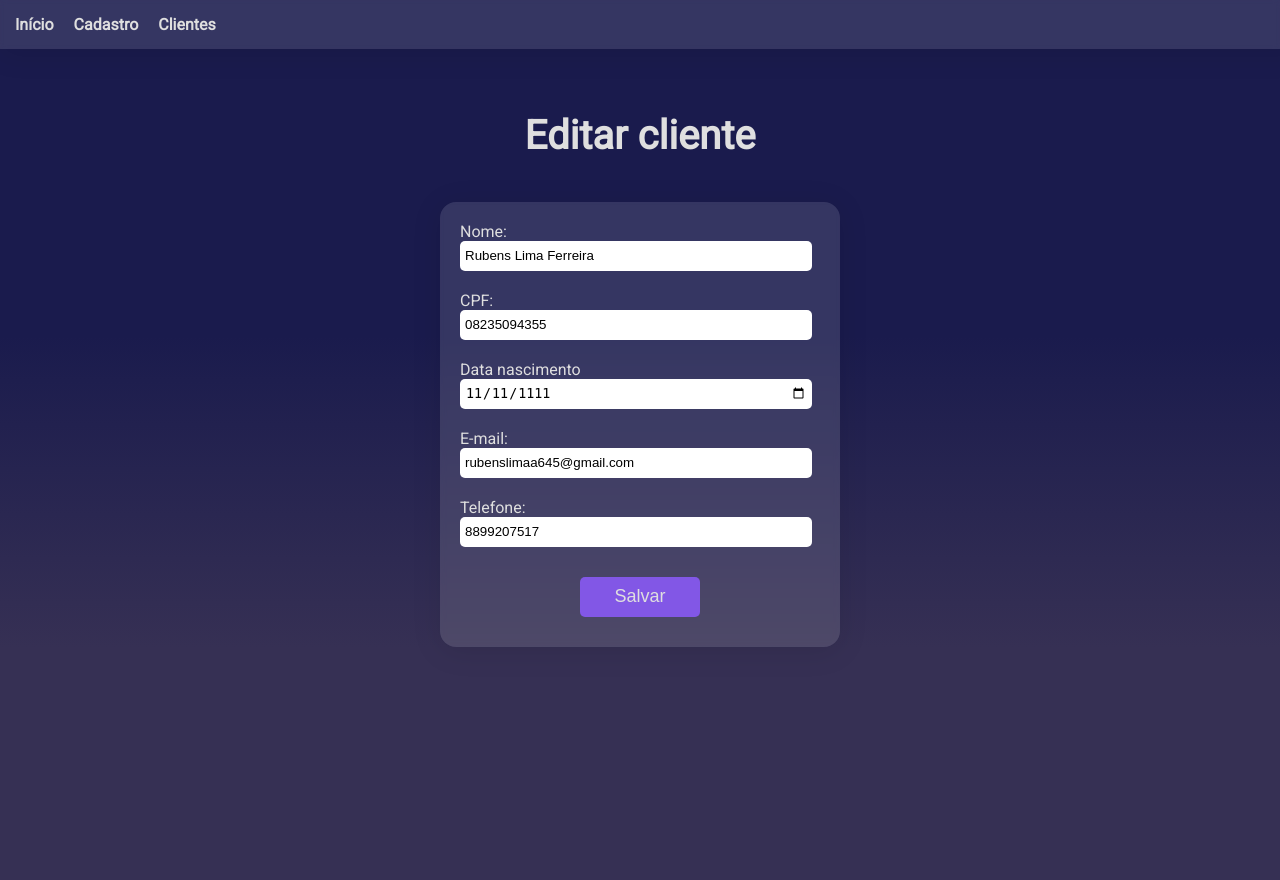
After one commit to RubensLFerreira/pweb1, a Flask app: page /alteracao/editar/1 in a window 1280 px wide. The commit adds this page. Run offline with Flask 3, Linux system fonts and the light colour scheme.

Commit message:
versão final do projeto

```diff
--- a/pratica_03/app.py
+++ b/pratica_03/app.py
@@ -3,6 +3,8 @@ from flask_sqlalchemy import SQLAlchemy
 
 app = Flask(__name__)
 
+
+# Criando o banco
 app.config['SQLALCHEMY_DATABASE_URI'] = 'sqlite:///clientes.db'
 db = SQLAlchemy(app)
 
@@ -14,10 +16,12 @@ class Cliente(db.Model):
   email = db.Column(db.String(100))
   telefone = db.Column(db.String(20))
 
+# Rota inicial
 @app.route('/')
 def index():
   return render_template('index.html')
 
+# Roda de cadastro
 @app.route('/cadastro', methods=['GET', 'POST'])
 def cadastro():
   if request.method == 'POST':
@@ -42,30 +46,49 @@ def cadastro():
   else:
     return render_template('cadastro.html')
 
+# Rota de clientes
 @app.route('/clientes')
 def clientes():
   clientes = Cliente.query.all()
   return render_template('clientes.html', clientes=clientes)
 
+# SObre o cliente
 @app.route('/sobre/<int:id>')
 def sobre(id):
   cliente = Cliente.query.get(id)
   return render_template('sobre.html', cliente=cliente)
 
+# Alterar ou excluir cliente
 @app.route('/alteracao/<int:id>')
 def alteracao(id):
   cliente = Cliente.query.get(id)
   return render_template('alteracao.html', cliente=cliente)
 
-# @app.route('/alteracao/excluir/<int:id>', methods=['GET', 'POST'])
-# def alteracao(id):
-#   cliente = Cliente.query.get(id)
-#   if cliente:
-#     db.session.delete(cliente)
-#     db.session.commit()
-#     return redirect(url_for('clientes'))
-#   else:
-#     return render_template('clientes.html')
+# Editar cliente
+@app.route('/alteracao/editar/<int:id>', methods=['GET', 'POST'])
+def editar(id):
+    cliente = Cliente.query.get(id)
+    if request.method == 'POST':
+        cliente.nome = request.form['nome']
+        cliente.cpf = request.form['cpf']
+        cliente.email = request.form['email']
+        cliente.telefone = request.form['telefone']
+        cliente.nascimento = request.form['nascimento']
+        db.session.commit()
+        return redirect(url_for('clientes'))
+    else:
+        return render_template('editar.html', cliente=cliente)
+
+# Excluir o cliente
+@app.route('/alteracao/excluir/<int:id>', methods=['GET', 'POST'])
+def excluir(id):
+  cliente = Cliente.query.get(id)
+  if cliente:
+    db.session.delete(cliente)
+    db.session.commit()
+    return redirect(url_for('clientes'))
+  else:
+    return render_template('clientes.html')
 
 if __name__ == '__main__':
   with app.app_context():
--- /dev/null
+++ b/pratica_03/templates/editar.html
@@ -0,0 +1,73 @@
+<!DOCTYPE html>
+<html lang="pt-br">
+  <head>
+    <meta charset="UTF-8" />
+    <meta http-equiv="X-UA-Compatible" content="IE=edge" />
+    <meta name="viewport" content="width=device-width, initial-scale=1.0" />
+    <link
+      rel="stylesheet"
+      href="{{ url_for('static', filename='css/styles.css') }}"
+    />
+    <title>Editar cliente</title>
+  </head>
+  <body>
+    {% include 'includes/navbar.html' %}
+    <div class="container-primary">
+      <h1>Editar cliente</h1>
+      <div class="container-form">
+        <form
+          method="POST"
+          action="{{ url_for('editar', id=cliente.id) }}"
+          class="form"
+        >
+          <label for="nome">Nome:</label>
+          <input
+            type="text"
+            id="nome"
+            name="nome"
+            value="{{ cliente.nome }}"
+            required
+          />
+
+          <label for="cpf">CPF:</label>
+          <input
+            type="text"
+            id="cpf"
+            name="cpf"
+            value="{{ cliente.cpf }}"
+            required
+          />
+
+          <label for="nascimento">Data nascimento</label>
+          <input
+            id="nascimento"
+            type="date"
+            name="nascimento"
+            value="{{ cliente.nascimento }}"
+          />
+
+          <label for="email">E-mail:</label>
+          <input
+            type="email"
+            id="email"
+            name="email"
+            value="{{ cliente.email }}"
+            required
+          />
+
+          <label for="telefone">Telefone:</label>
+          <input
+            type="tel"
+            id="telefone"
+            name="telefone"
+            value="{{ cliente.telefone }}"
+            required
+          />
+          <div class="container-button">
+            <button class="button-form" type="submit">Salvar</button>
+          </div>
+        </form>
+      </div>
+    </div>
+  </body>
+</html>
```
Also changed, not shown: pratica_03/templates/alteracao.html (+7 -3 lines), pratica_03/instance/clientes.db.
